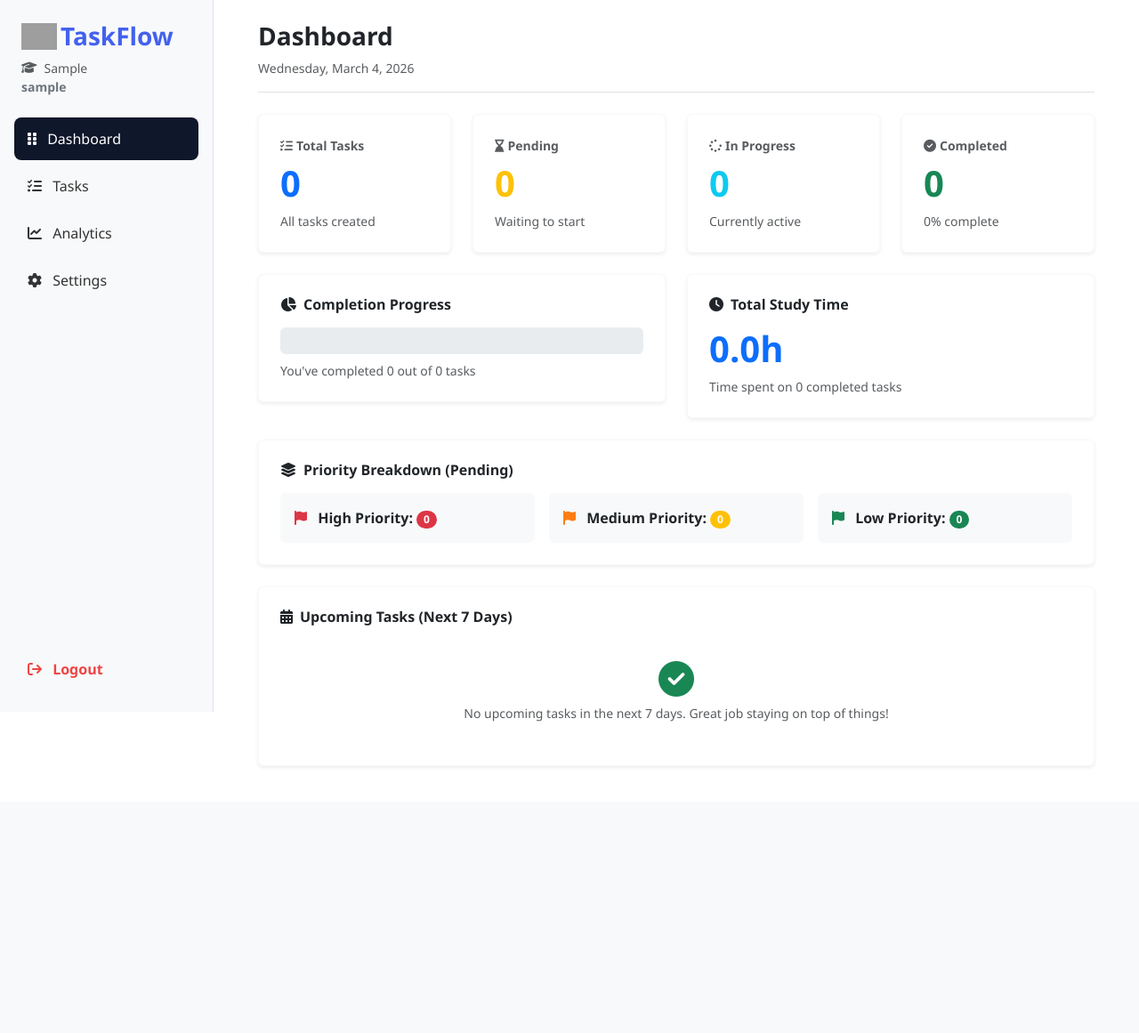
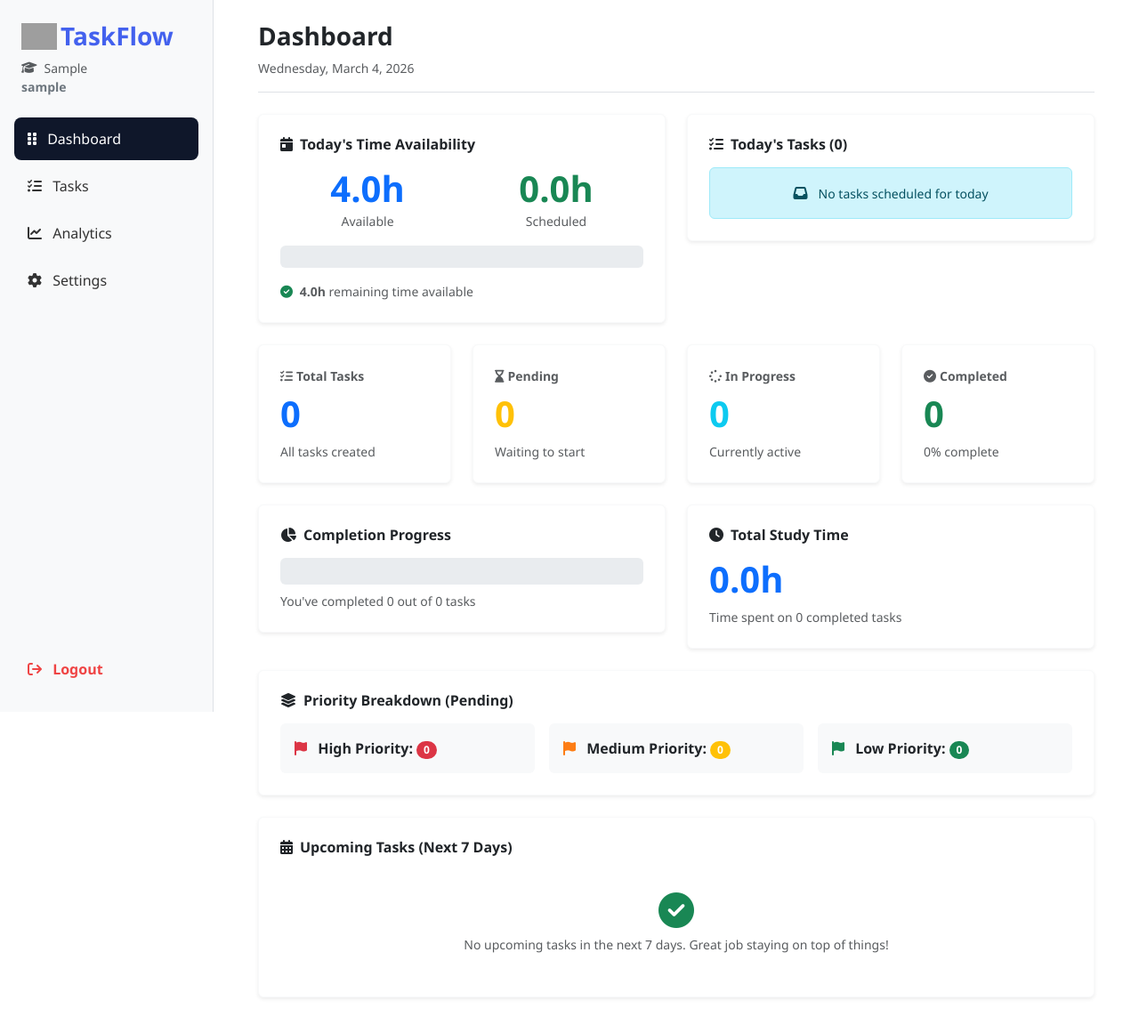
Before and after one commit to Shaikh-Subhan/TaskFlow, a Django app: page /dashboard/ in a window 1280 px wide. Shown: the whole page at 89% size. Before the commit the page ends 811 px from the top, so only its background shows below. Run offline with Django 5.2, Linux system fonts and the light colour scheme; the visitor is signed in with stand-in values (Sample User, id 1); data comes from the database, SQL or seed files in the repository; data that the repository does not hold is empty; grey boxes are pictures that could not be loaded.

Commit message:
ui: Add Time Availability and Today's Tasks sections to dashboard
- Implement Today's Time Availability Card with:
  - Available hours vs scheduled hours display
  - Color-coded progress bar (green for normal, red for overbooked)
  - Overbooked warning alert with extra hours needed
  - Remaining time indicator

- Implement Today's Tasks Card featuring:
  - List of tasks scheduled for today
  - Task duration display (hours or minutes)
  - Priority badges (High/Medium/Low)
  - Empty state message when no tasks

- Visual improvements for better time management visibility

```diff
--- a/templates/dashboard.html
+++ b/templates/dashboard.html
@@ -9,6 +9,87 @@
                 <h2 class="h3 fw-bold">Dashboard</h2>
                 <p class="text-muted small m-0">{% now "l, F j, Y" %}</p>
             </header>
+
+            <!-- Today's Schedule and Time Availability -->
+            <section class="mb-4">
+                <div class="row g-4">
+                    <!-- Time Availability Card -->
+                    <div class="col-md-6">
+                        <div class="card border-light shadow-sm p-4 {% if is_overbooked %}border-danger border-2{% endif %}">
+                            <h3 class="h6 fw-bold mb-3">
+                                <i class="fa-solid fa-calendar-day me-2"></i>Today's Time Availability
+                            </h3>
+                            <div class="row g-3 mb-3">
+                                <div class="col-6">
+                                    <div class="text-center">
+                                        <div class="display-6 fw-bold text-primary">{{ available_hours }}h</div>
+                                        <span class="small text-muted">Available</span>
+                                    </div>
+                                </div>
+                                <div class="col-6">
+                                    <div class="text-center">
+                                        <div class="display-6 fw-bold {% if is_overbooked %}text-danger{% else %}text-success{% endif %}">{{ used_hours }}h</div>
+                                        <span class="small text-muted">Scheduled</span>
+                                    </div>
+                                </div>
+                            </div>
+
+                            <!-- Time Progress Bar -->
+                            <div class="progress mb-3" style="height: 25px;">
+                                <div class="progress-bar {% if is_overbooked %}bg-danger{% else %}bg-success{% endif %}" role="progressbar" style="width: {{ time_usage_percentage }}%" aria-valuenow="{{ used_hours }}" aria-valuemin="0" aria-valuemax="{{ available_hours }}">
+                                    {% if is_overbooked %}<small class="fw-bold text-white">OVERBOOKED</small>{% else %}<small class="fw-bold text-white">{{ used_hours }}/{{ available_hours }}h</small>{% endif %}
+                                </div>
+                            </div>
+
+                            {% if is_overbooked %}
+                            <div class="alert alert-danger alert-sm py-2 mb-0">
+                                <i class="fa-solid fa-exclamation-triangle me-2"></i>
+                                <small><strong>Overbooked by {{ overbooked_hours }}h!</strong> Some tasks will need to be rescheduled.</small>
+                            </div>
+                            {% else %}
+                            <p class="small text-muted mb-0">
+                                <i class="fa-solid fa-check-circle text-success me-1"></i>
+                                <strong>{{ remaining_hours }}h</strong> remaining time available
+                            </p>
+                            {% endif %}
+                        </div>
+                    </div>
+
+                    <!-- Today's Tasks Card -->
+                    <div class="col-md-6">
+                        <div class="card border-light shadow-sm p-4">
+                            <h3 class="h6 fw-bold mb-3">
+                                <i class="fa-solid fa-tasks me-2"></i>Today's Tasks ({{ today_task_count }})
+                            </h3>
+                            {% if today_tasks %}
+                            <div class="task-list" style="max-height: 250px; overflow-y: auto;">
+                                {% for task in today_tasks %}
+                                <div class="d-flex justify-content-between align-items-center py-2 border-bottom">
+                                    <div class="flex-grow-1">
+                                        <p class="mb-0 small fw-bold">{{ task.task }}</p>
+                                        <small class="text-muted">
+                                            <i class="fa-solid fa-hourglass-end me-1"></i>
+                                            {% if task.duration >= 60 %}
+                                                {{ task.duration_hours }}h
+                                            {% else %}
+                                                {{ task.duration }}min
+                                            {% endif %}
+                                        </small>
+                                    </div>
+                                    <span class="badge bg-{% if task.priority == 'High' %}danger{% elif task.priority == 'Medium' %}warning{% else %}info{% endif %} ms-2">{{ task.priority }}</span>
+                                </div>
+                                {% endfor %}
+                            </div>
+                            {% else %}
+                            <div class="alert alert-info text-center py-3 mb-0">
+                                <i class="fa-solid fa-inbox me-2"></i>
+                                <small>No tasks scheduled for today</small>
+                            </div>
+                            {% endif %}
+                        </div>
+                    </div>
+                </div>
+            </section>
 
             <!-- High Priority Tasks Alert -->
             {% if high_priority_tasks %}
```
